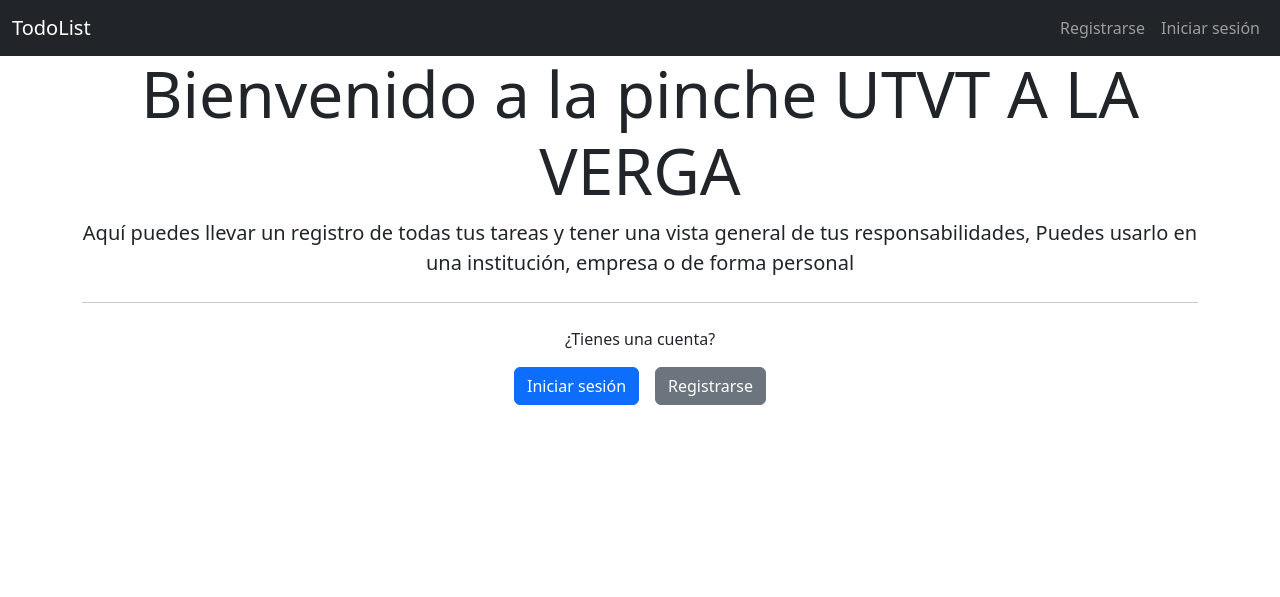
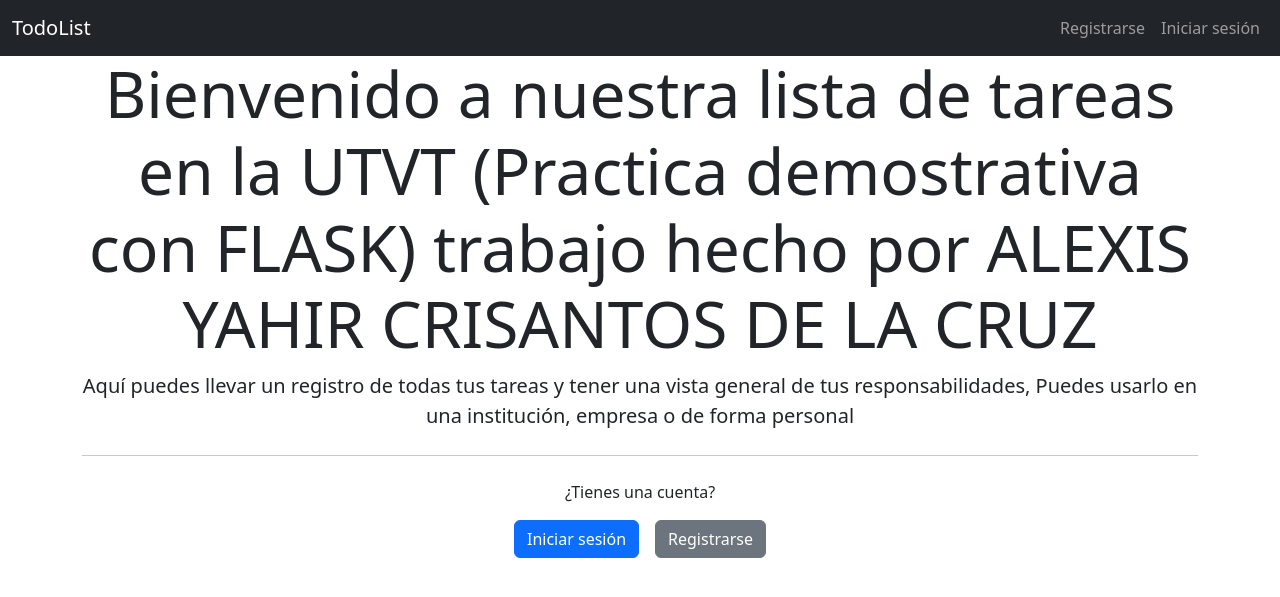
Before and after one commit to al222210707/Flask_practica, a Flask app: page / in a window 1280 px wide. Shown: the top 597 px of the page. Run offline with Flask 3, Linux system fonts and the light colour scheme.

Commit message:
actualizar

```diff
--- a/todor/templates/index.html
+++ b/todor/templates/index.html
@@ -4,7 +4,7 @@
 
 {% block content %}
     <div class="container-sm text-center">
-        <h1 class="display-3">Bienvenido a la pinche UTVT A LA VERGA</h1>
+        <h1 class="display-3">Bienvenido a nuestra lista de tareas en la UTVT (Practica demostrativa con FLASK) trabajo hecho por ALEXIS YAHIR CRISANTOS DE LA CRUZ </h1>
 
         <p class="lead">Aquí puedes llevar un registro de todas tus tareas y tener una vista general de tus
         responsabilidades, Puedes usarlo en una institución, empresa o de forma personal</p>
```
